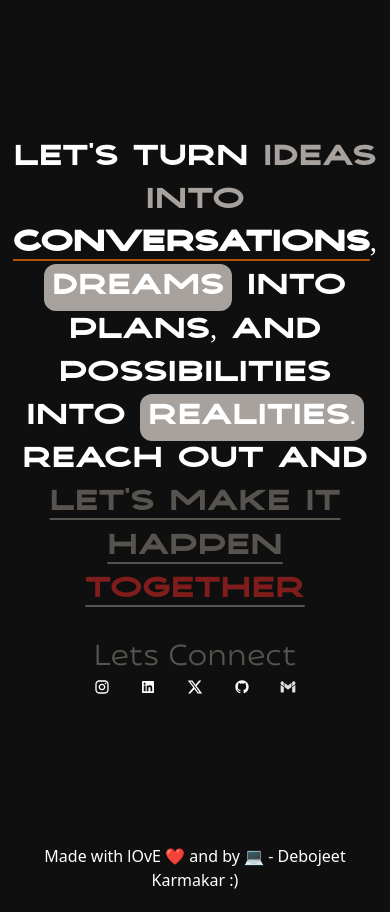
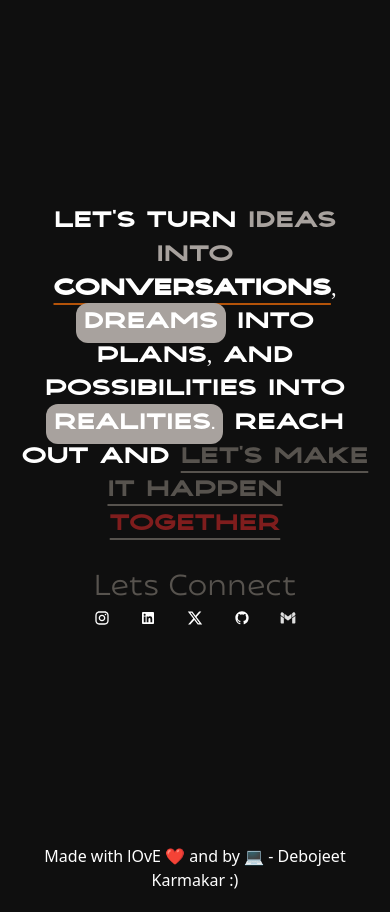
Before and after one commit to debojeet2004/My_Portfolio-forntend, a React (Vite) app: page / in a window 390 px wide. Shown: the part 4980-5892 px from the top of the page. Built offline with nearby package versions, Linux system fonts and the light colour scheme.

Commit message:
text size chnage

```diff
--- a/src/Components/Contact_Section/Contact.jsx
+++ b/src/Components/Contact_Section/Contact.jsx
@@ -4,7 +4,7 @@ import { Magnetic_button } from "../compnents";
 function Contact() {
     return (
         <div id='connect'  className=' lg:p-[2.5rem] xl:p-[3rem] h-[50rem]  flex flex-col justify-center gap-6 items-center '>
-            <div className=" font-[NIKEA] text-[1.8rem] xl:text-[2.2rem] 2xl:text-[2.8rem]  text-center overflow-scroll xl:overflow-hidden hide_scrollbar group">
+            <div className=" font-[NIKEA] text-[1.4rem]  lg:text-[1.8rem] xl:text-[2.2rem] 2xl:text-[2.8rem]  text-center overflow-scroll xl:overflow-hidden hide_scrollbar group">
                 Let's turn <span className="text-stone-400">ideas into</span>  <span className="xl:text-[2.4rem] underline underline-offset-[8px] decoration-amber-700 font-bold">conversations</span>, <span className="bg-stone-400 group-hover:bg-amber-400 p-2 rounded-xl xl:text-[2.2rem] 2xl:text-[2.5rem]">dreams</span> into plans, and possibilities into <span className="bg-stone-400 group-hover:bg-amber-800 transition-all p-2 rounded-xl xl:text-[2.2rem] 2xl:text-[2.5rem]">realities.</span> Reach out and <span className="underline underline-offset-[.5rem] text-stone-600 ">let's make it happen <span className="text-red-900 group-hover:text-red-600">together</span></span>
             </div>
             <div>
```
